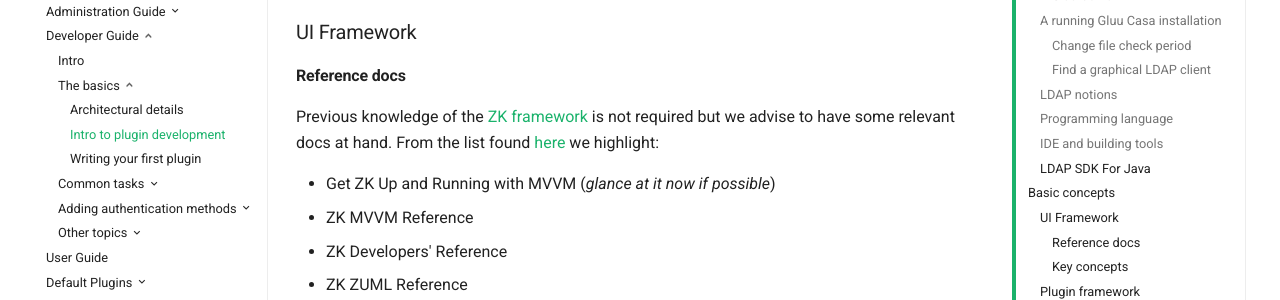
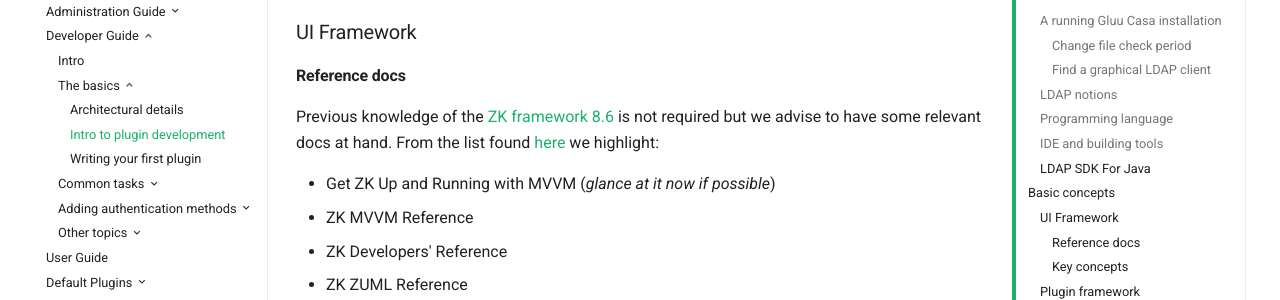
Before and after one commit to shmorri/docs-casa-prod, an MkDocs documentation site: the page built from docs/source/developer/intro-plugin.md, in a window 1280 px wide and 900 px high, scrolled down 3323 px. Shown: the part 153-453 px from the top of the window. Built offline with MkDocs 1.6.1, drawn with Linux system fonts in a browser that asks for light colours; old or Windows-style settings are respelled for this version of MkDocs.

Commit message:
Update ZK version

```diff
--- a/docs/source/developer/intro-plugin.md
+++ b/docs/source/developer/intro-plugin.md
@@ -98,7 +98,7 @@ For more background on these topics you may like checking this [website](https:/
 
 #### Reference docs
 
-Previous knowledge of the [ZK framework](https://www.zkoss.org) is not required but we advise to have some relevant docs at hand. From the list found [here](https://www.zkoss.org/documentation#References) we highlight:
+Previous knowledge of the [ZK framework 8.6](https://www.zkoss.org) is not required but we advise to have some relevant docs at hand. From the list found [here](https://www.zkoss.org/documentation#References) we highlight:
 
 * Get ZK Up and Running with MVVM (*glance at it now if possible*)
 * ZK MVVM Reference
```
Also changed, not shown: docs/source/administration/custom-branding.md (+1 -1 lines).
